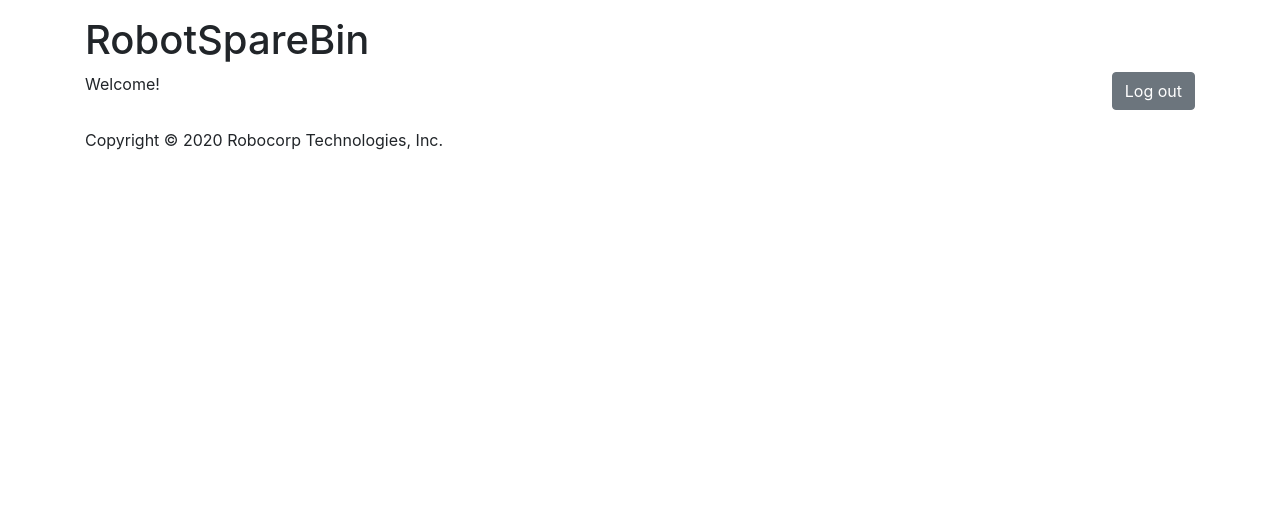
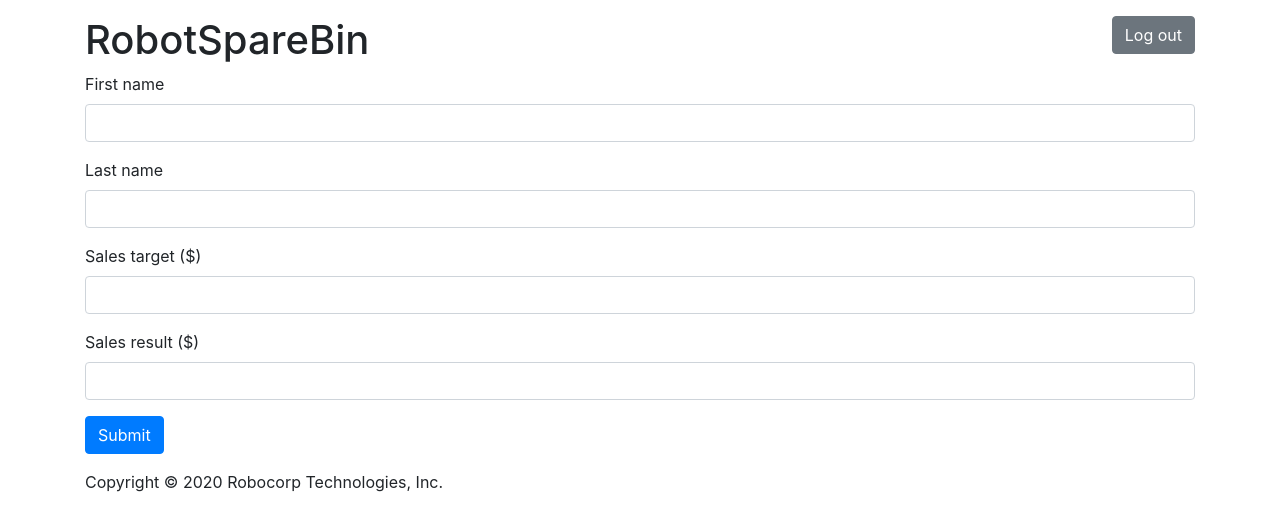
Before and after one commit to robocorp/rsb-intranet, a React (Create React App) app: page / in a window 1280 px wide. Both pictures are taken after typing "Sample", "Sample123" into the empty fields and a click on the button "Log in". Shown: the top 530 px of the page. Built offline with nearby package versions, Linux system fonts and the light colour scheme.

Commit message:
Add sales form

```diff
--- a/src/components/App.css
+++ b/src/components/App.css
@@ -9,3 +9,7 @@
 .error {
   text-align: center;
 }
+
+table {
+  margin-top: 1em;
+}
--- a/src/components/Header.js
+++ b/src/components/Header.js
@@ -3,8 +3,8 @@
 
 const Header = () => (
   <>
+    <Logout />
     <h1>RobotSpareBin</h1>
-    <Logout />
   </>
 )
 
--- a/src/components/Intranet.js
+++ b/src/components/Intranet.js
@@ -1,7 +1,8 @@
 import React from 'react'
+import SalesForm from './SalesForm'
 
 function Intranet() {
-  return <p>Welcome!</p>
+  return <SalesForm />
 }
 
 export default Intranet
--- /dev/null
+++ b/src/components/SalesEntries.js
@@ -0,0 +1,36 @@
+import React from 'react'
+
+function SalesEntries({entries}) {
+  let entryElements = null
+
+  if (entries.length > 0) {
+    entryElements = entries.map(entry => {
+      return (
+        <tr key={entry.lastName}>
+          <td>
+            {entry.firstName} {entry.lastName}
+          </td>
+          <td>${entry.salesTarget}</td>
+          <td>${entry.salesResult}</td>
+        </tr>
+      )
+    })
+
+    return (
+      <table className="table">
+        <thead>
+          <tr>
+            <th scope="col">Name</th>
+            <th scope="col">Target</th>
+            <th scope="col">Result</th>
+          </tr>
+        </thead>
+        <tbody>{entryElements}</tbody>
+      </table>
+    )
+  }
+
+  return null
+}
+
+export default SalesEntries
--- /dev/null
+++ b/src/components/SalesForm.js
@@ -0,0 +1,77 @@
+import React, {useState} from 'react'
+import SalesEntries from './SalesEntries'
+
+const rbsSalesEntriesKey = 'rbsSalesEntries'
+
+const getSalesEntriesFromLocalStorage = () => {
+  const salesEntries = window.localStorage.getItem(rbsSalesEntriesKey)
+  return salesEntries ? JSON.parse(salesEntries) : []
+}
+
+function SalesForm() {
+  const [salesEntries, setSalesEntries] = useState(
+    getSalesEntriesFromLocalStorage(),
+  )
+
+  const handleSubmit = event => {
+    const {
+      firstname,
+      lastname,
+      salestarget,
+      salesresult,
+    } = event.target.elements
+
+    salesEntries.push({
+      firstName: firstname.value,
+      lastName: lastname.value,
+      salesTarget: salestarget.value,
+      salesResult: salesresult.value,
+    })
+
+    window.localStorage.setItem(
+      rbsSalesEntriesKey,
+      JSON.stringify(salesEntries),
+    )
+
+    setSalesEntries(salesEntries)
+  }
+
+  return (
+    <>
+      <form onSubmit={handleSubmit}>
+        <div className="form-group">
+          <label htmlFor="firstname">First name</label>
+          <input type="text" id="firstname" required className="form-control" />
+        </div>
+        <div className="form-group">
+          <label htmlFor="lastname">Last name</label>
+          <input type="text" id="lastname" required className="form-control" />
+        </div>
+        <div className="form-group">
+          <label htmlFor="salestarget">Sales target ($)</label>
+          <input
+            type="number"
+            id="salestarget"
+            required
+            className="form-control"
+          />
+        </div>
+        <div className="form-group">
+          <label htmlFor="salesresult">Sales result ($)</label>
+          <input
+            type="number"
+            id="salesresult"
+            required
+            className="form-control"
+          />
+        </div>
+        <button type="submit" className="btn btn-primary">
+          Submit
+        </button>
+      </form>
+      <SalesEntries entries={salesEntries} />
+    </>
+  )
+}
+
+export default SalesForm
--- a/src/contexts/auth.js
+++ b/src/contexts/auth.js
@@ -24,7 +24,6 @@
       window.localStorage.setItem(rbsUserKey, JSON.stringify(user))
       setState({status: 'success', error: null, user})
     } catch (error) {
-      console.log(error)
       setState({status: 'error', error: error.message, user: null})
     }
   }
@@ -34,7 +33,6 @@
       await destabilize().then(() => window.localStorage.removeItem(rbsUserKey))
       setState({status: 'success', error: null, user: null})
     } catch (error) {
-      console.log(error)
       setState({status: 'error', error: error.message, user: null})
     }
   }
```
